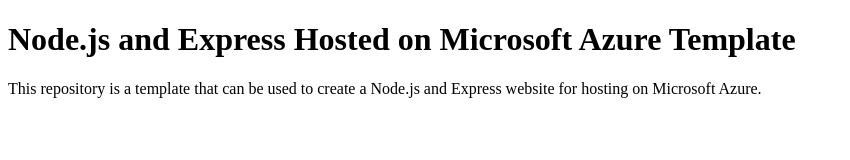
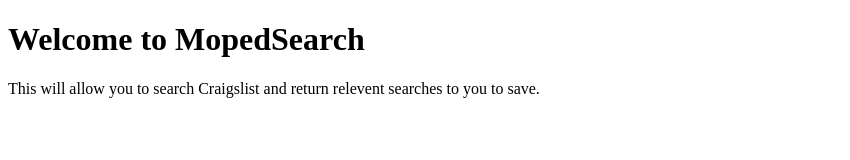
Before and after one commit to LordXerox/MopedSearch, a website: page client/index.html in a window 1280 px wide. Shown: the whole page, without its empty margins (0-850 px from the left). Drawn offline with Linux system fonts and the light colour scheme.

Commit message:
Update index.html

```diff
--- a/client/index.html
+++ b/client/index.html
@@ -1,11 +1,10 @@
 <!DOCTYPE html>
 <html>
 <head>
-	<title>Node.js on Azure Template</title>
+	<title>Moped</title>
 </head>
 <body>
-	<h1>Node.js and Express Hosted on Microsoft Azure Template</h1>
-	<p>This repository is a template that can be used to create a Node.js and Express website for hosting on Microsoft
-	Azure.</p>
+	<h1>Welcome to MopedSearch</h1>
+	<p>This will allow you to search Craigslist and return relevent searches to you to save.</p>
 </body>
 </html>
```
